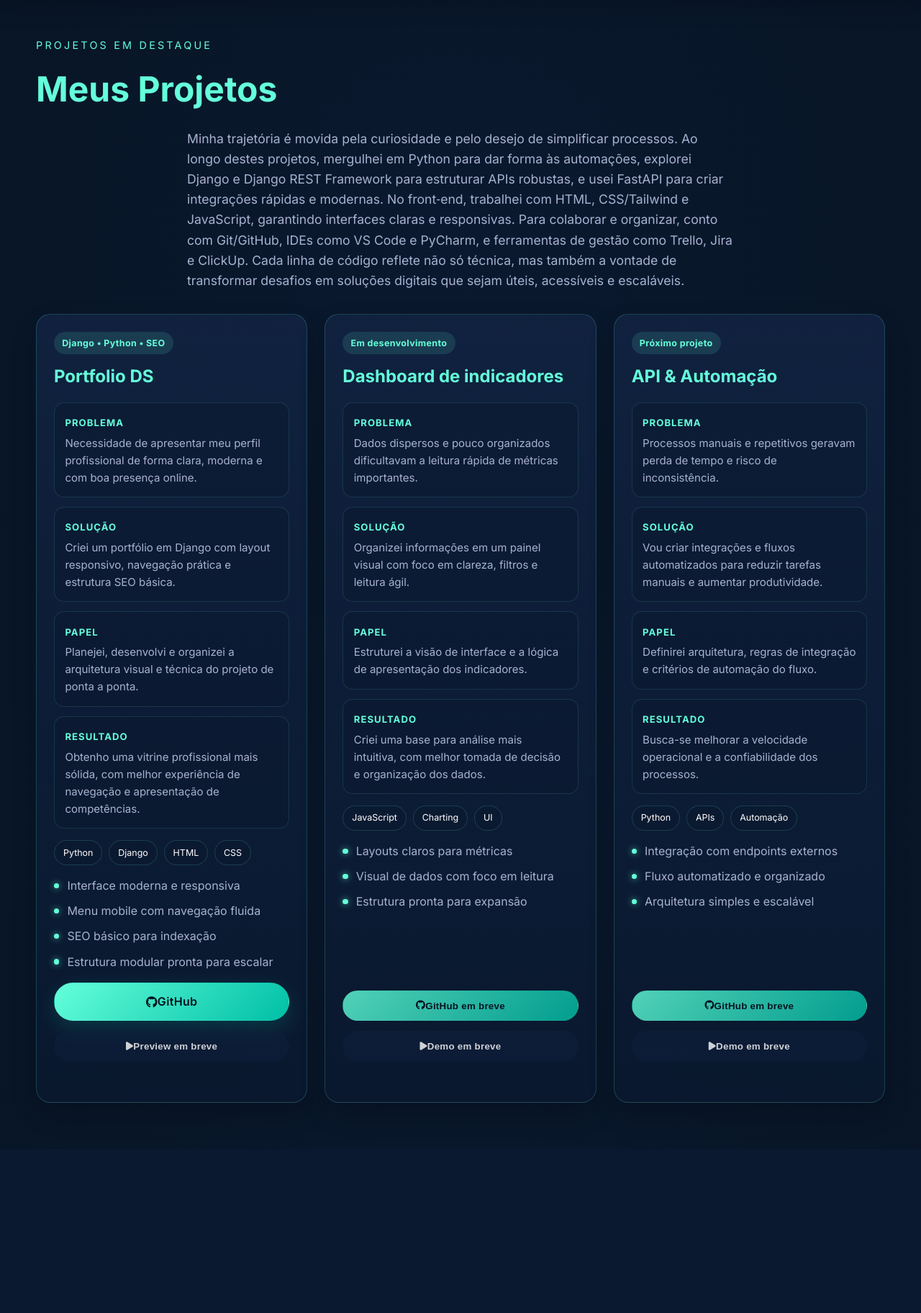
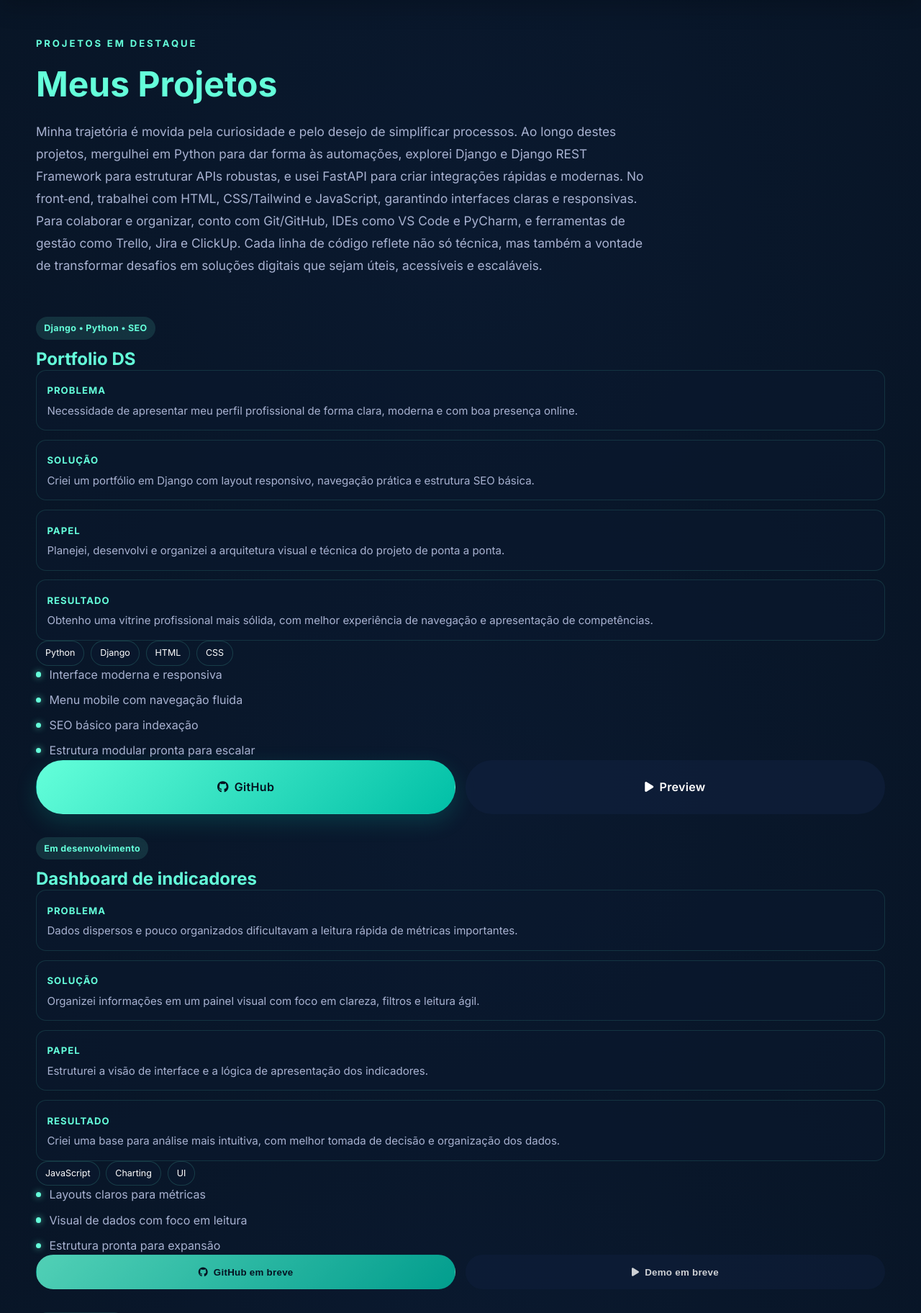
Before and after one commit to August1312/portfolio-ds, a Django app: page /projetos/ in a window 1280 px wide. Shown: the part 78-1902 px from the top of the page at 72% size. Before the commit the page ends 1633 px from the top, so only its background shows below. Run offline with Django 5.2, Linux system fonts and the light colour scheme.

Commit message:
Final portfolio polish and release-ready improvements

```diff
--- a/core/static/css/styles.css
+++ b/core/static/css/styles.css
@@ -465,9 +465,10 @@
   display: inline-block;
   margin: 0 0 0.75rem;
   color: var(--color-accent);
-  font-size: 0.9rem;
-  letter-spacing: 0.2rem;
+  font-size: 0.82rem;
+  letter-spacing: 0.18rem;
   text-transform: uppercase;
+  font-weight: 700;
 }
 
 .section-title {
@@ -475,13 +476,15 @@
   font-weight: 700;
   color: var(--color-accent);
   margin: 0 0 1rem;
+  line-height: 1.08;
 }
 
 .about-lead {
-  font-size: 1.1rem;
+  font-size: 1.08rem;
   max-width: 760px;
   margin: 0 auto 2rem;
   color: var(--color-text-secondary);
+  line-height: 1.8;
 }
 
 .highlight {
@@ -774,7 +777,37 @@
   margin: 0 auto;
 }
 
+.projects-shell {
+  display: grid;
+  gap: 1rem;
+}
+
+.projects-shell .section-kicker,
+.projects-shell .section-title,
+.projects-shell .about-lead {
+  text-align: left;
+  margin-left: 0;
+  max-width: 100%;
+}
+
+.projects-shell .section-kicker {
+  margin-bottom: 0.25rem;
+}
+
+.projects-shell .section-title {
+  margin-bottom: 0.5rem;
+}
+
+.projects-shell .about-lead {
+  max-width: 860px;
+  margin: 0 0 2rem;
+  font-size: 1.08rem;
+  line-height: 1.8;
+}
+
 .project-grid {
+  margin-top: 0.5rem;
+}
   display: grid;
   grid-template-columns: repeat(auto-fit, minmax(280px, 1fr));
   gap: 1.5rem;
@@ -798,6 +831,7 @@
     transform 0.3s ease,
     box-shadow 0.3s ease,
     border-color 0.3s ease;
+  min-height: 100%;
 }
 
 .project-card:hover {
@@ -871,6 +905,8 @@
   margin: 0;
   color: var(--color-accent);
   font-size: 1.5rem;
+  line-height: 1.25;
+  font-weight: 700;
 }
 
 .project-description {
@@ -932,6 +968,8 @@
   display: inline-flex;
   align-items: center;
   justify-content: center;
+  gap: 0.5rem;
+  min-height: 48px;
   padding: 0.8rem 1.4rem;
   border-radius: 999px;
   text-decoration: none;
@@ -941,6 +979,7 @@
     box-shadow 0.3s ease,
     background 0.3s ease;
   border: 1px solid transparent;
+  white-space: nowrap;
 }
 
 .btn-primary:disabled,
--- a/core/templates/projects.html
+++ b/core/templates/projects.html
@@ -52,9 +52,9 @@
                     <a href="https://github.com/August1312/portfolio-ds" target="_blank" rel="noreferrer" class="btn-primary project-btn">
                         <i class="fa-brands fa-github"></i> GitHub
                     </a>
-                    <button type="button" class="btn-outline project-btn" aria-disabled="true" disabled>
-                        <i class="fa-solid fa-play"></i> Preview em breve
-                    </button>
+                    <a href="https://portfolio-ds-cof2.onrender.com/" target="_blank" rel="noreferrer" class="btn-outline project-btn">
+                        <i class="fa-solid fa-play"></i> Preview
+                    </a>
                 </div>
             </article>
 
```
